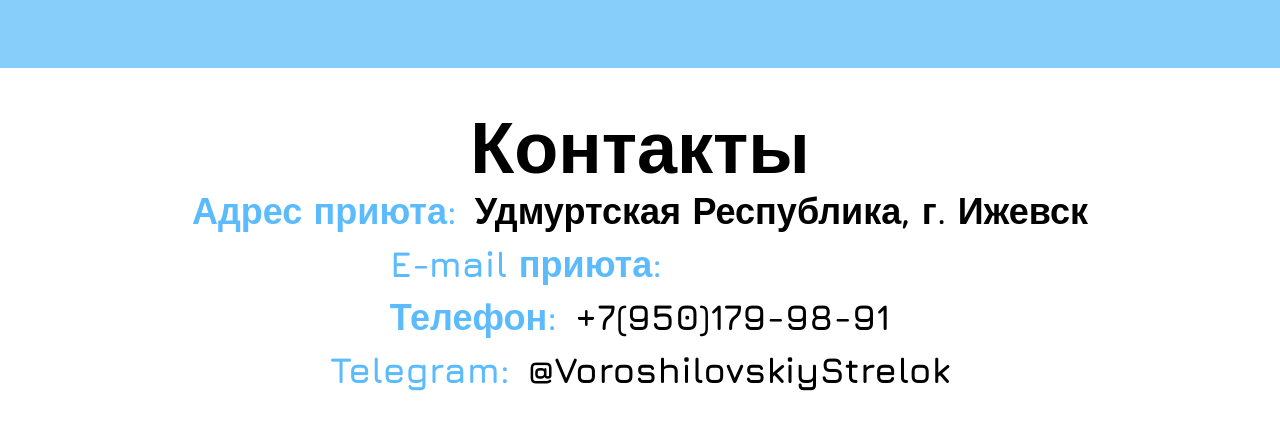
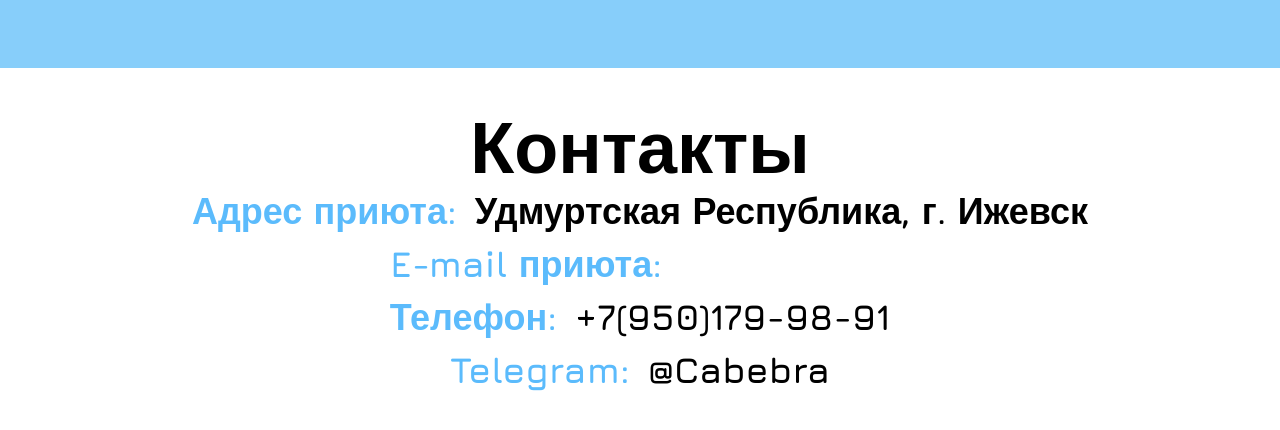
Before and after one commit to Asparagusssa/Dog-and-Cat-FINAL, a plain HTML site: page index.html in a window 1280 px wide. Shown: the part 2335-2765 px from the top of the page. Drawn offline with nearby package versions, Linux system fonts and the light colour scheme.

Commit message:
Update index.html

```diff
--- a/index.html
+++ b/index.html
@@ -80,7 +80,7 @@
                 </div>
                 <div class="contactsi">
                     <h2>Telegram: </h2>
-                    <p>@VoroshilovskiyStrelok</p>
+                    <p>@Cabebra</p>
                 </div>
 
         </footer>
```
